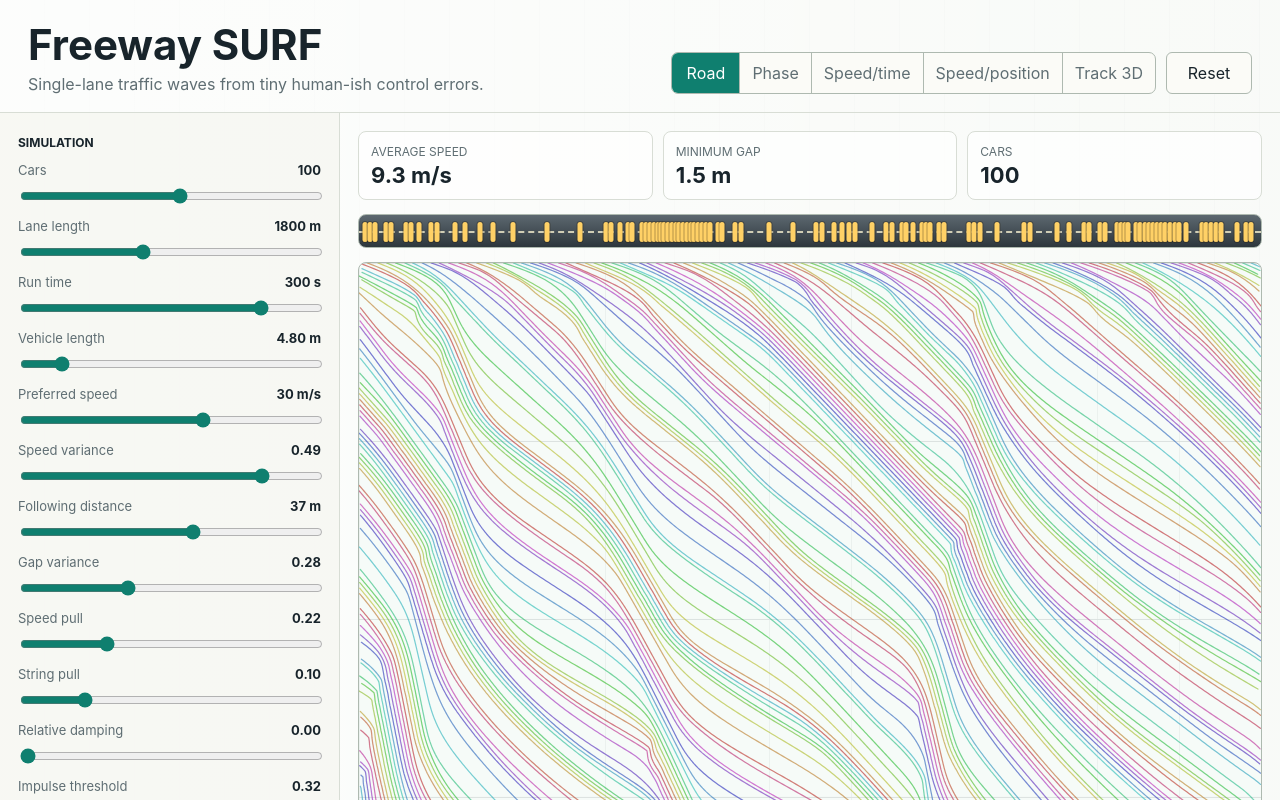
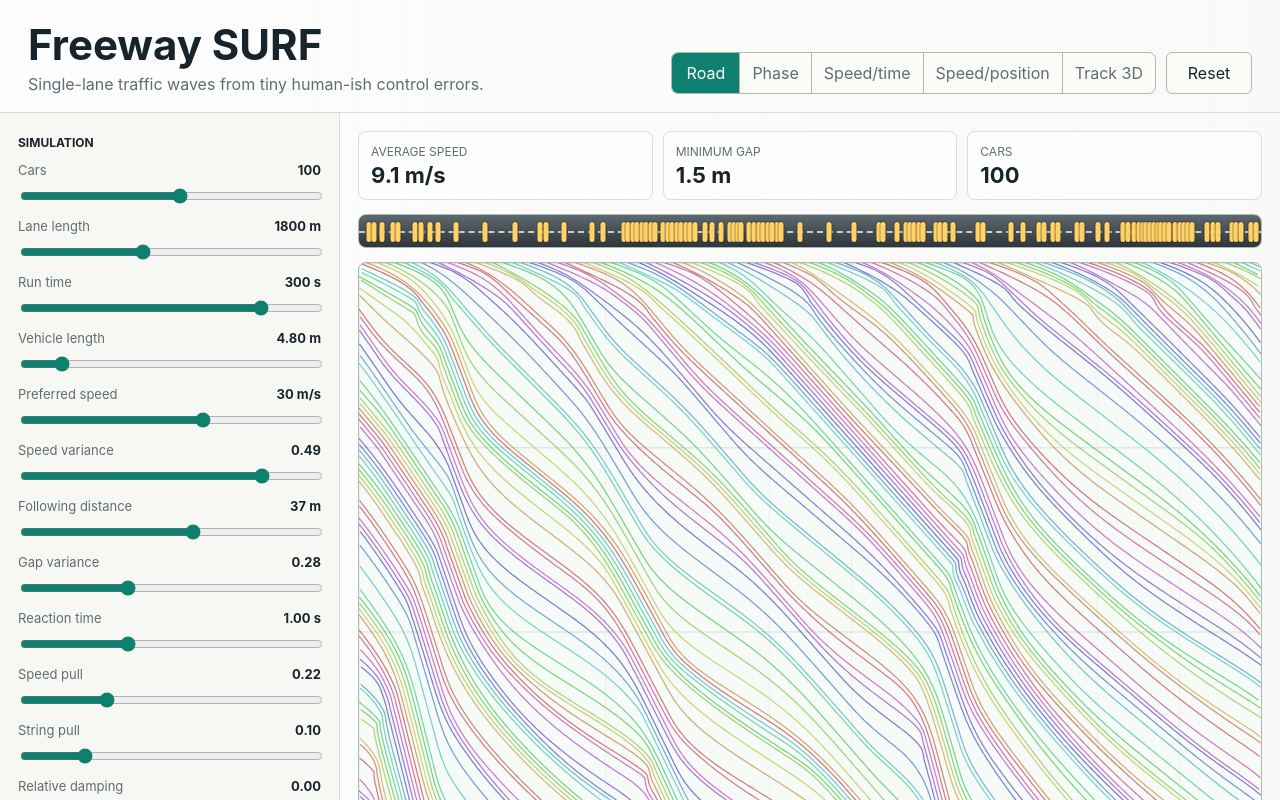
Before and after one commit to pythiaenthusiasmos/freeway-surf, a React (Vite) app: page / in a window 1280 px wide. Shown: the top 800 px of the page. Built offline with nearby package versions, Linux system fonts and the light colour scheme.

Commit message:
Add human reaction time control

```diff
--- a/src/App.tsx
+++ b/src/App.tsx
@@ -13,6 +13,7 @@ type Params = {
   speedVariance: number
   preferredGap: number
   gapVariance: number
+  reactionTime: number
   speedGain: number
   followGain: number
   dampingGain: number
@@ -82,6 +83,7 @@ const defaultParams: Params = {
   speedVariance: 0.49,
   preferredGap: 37,
   gapVariance: 0.28,
+  reactionTime: 1,
   speedGain: 0.22,
   followGain: 0.1,
   dampingGain: 0,
@@ -123,6 +125,7 @@ const controls: Array<{
   { key: 'speedVariance', label: 'Speed variance', min: 0, max: 0.6, step: 0.01 },
   { key: 'preferredGap', label: 'Following distance', min: 6, max: 60, step: 1, suffix: ' m' },
   { key: 'gapVariance', label: 'Gap variance', min: 0, max: 0.8, step: 0.01 },
+  { key: 'reactionTime', label: 'Reaction time', min: 0.2, max: 2.5, step: 0.05, suffix: ' s' },
   { key: 'speedGain', label: 'Speed pull', min: 0, max: 0.8, step: 0.01 },
   { key: 'followGain', label: 'String pull', min: 0, max: 0.5, step: 0.01 },
   { key: 'dampingGain', label: 'Relative damping', min: 0, max: 1.4, step: 0.01 },
@@ -188,7 +191,7 @@ function runSimulation(params: Params): Simulation {
   const rand = mulberry32(params.seed)
   const vehicleLength = params.vehicleLength
   const standstillGap = 1.5
-  const reactionTime = 0.9
+  const reactionTime = params.reactionTime
   const carCount = Math.min(params.cars, Math.floor(params.roadLength / (vehicleLength + standstillGap)))
   const spacing = params.roadLength / carCount
   const placementJitter = Math.max(0, spacing - vehicleLength - standstillGap) * 0.4
```
